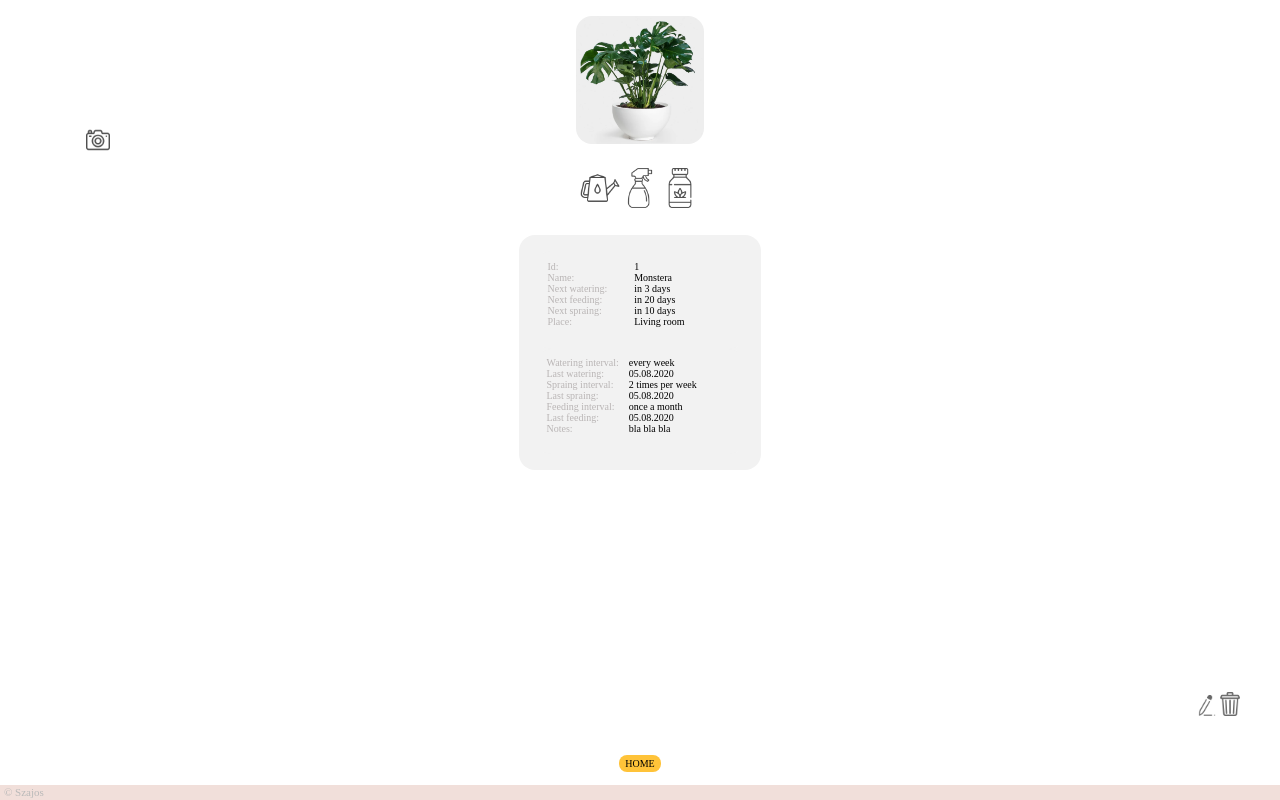
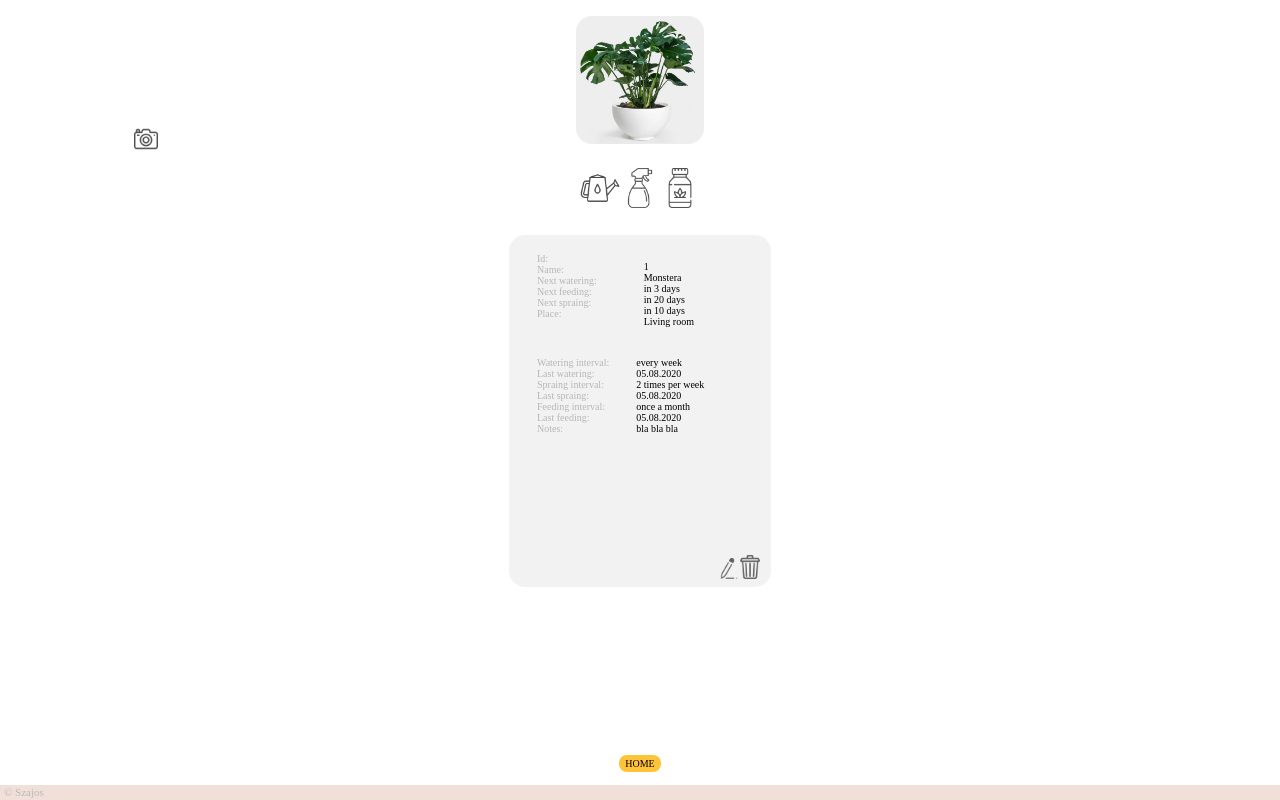
Before and after one commit to anetSzajo/plantswife, a React (Create React App) app: page /plantViewPage/1 in a window 1280 px wide. Built offline with nearby package versions, Linux system fonts and the light colour scheme; a web font is replaced by a local one.

Commit message:
Add edit button, back to home button and styling to the plant page.

```diff
--- a/src/Components/PlantPage/AddNewPlantPhoto/addNewPlantPhoto.scss
+++ b/src/Components/PlantPage/AddNewPlantPhoto/addNewPlantPhoto.scss
@@ -2,7 +2,7 @@
   opacity: 0.7;
   border: none;
   background-color: transparent;
-  position: fixed;
+  position: absolute;
   top: 127px;
   left: 80px;
   img{
@@ -10,3 +10,22 @@
     height: 1.5rem;
   }
 }
+
+@media(min-width: 370px) {
+  .addNewPlantPhotoButton {
+    top:126px;
+    left: 106px;
+  }
+}
+@media(min-width: 360px) {
+  .addNewPlantPhotoButton {
+    top:126px;
+    left: 106px;
+  }
+}
+
+@media(min-width: 376px) {
+  .addNewPlantPhotoButton {
+    left: 128px;
+  }
+}
--- a/src/Components/PlantPage/PlantPage.js
+++ b/src/Components/PlantPage/PlantPage.js
@@ -27,6 +27,7 @@ class PlantPage extends React.Component {
         return(
             <div>
                 <div className="plantViewPageBody">
+
                     <PlantPhoto fullDescriptionView={true}/>
                     <AddNewPlantPhoto />
                     <PlantButtons fullDescriptionView={true}/>
@@ -52,14 +53,14 @@ class PlantPage extends React.Component {
                                     <p>{this.state.plant.notes}</p>
                                 </div>
                             </div>
-                        </div>
-                    <div className="editAndDeleteButtons">
+                            <div>
                                 <button className="editButton">
                                     <img src="/icons/edit-icon.png" alt="" />
                                 </button>
                                 <button className="deleteButton">
                                     <img src="/icons/trash.png" alt="" />
                                 </button>
+                            </div>
                         </div>
                     <button className="backHomeButton">
                         <Link to={`/`}>HOME</Link>
--- a/src/Components/PlantPage/plantPage.scss
+++ b/src/Components/PlantPage/plantPage.scss
@@ -5,29 +5,6 @@
   flex-direction: column;
   justify-content: center;
   align-items: center;
-}
-
-
-.deleteButton,
-.editButton{
-  position: fixed;
-  opacity: 0.6;
-  border: none;
-  background-color: transparent;
-  img{
-    width: 1.5rem;
-    height: 1.5rem;
-  }
-}
-
-.deleteButton{
-  bottom: 80px;
-  right: 32px;
-}
-
-.editButton{
-  bottom: 80px;
-  right: 55px;
 }
 
 .plantDescription{
@@ -58,8 +35,8 @@
   border-radius: 2* $default-border-radius;
   margin: 1.5rem auto;
   padding: 1rem;
+  position: relative;
 }
-
 
 .backHomeButton{
   background-color: $second-color;
@@ -78,3 +55,34 @@
     color: black;
   }
 }
+
+.deleteButton,
+.editButton{
+  position: absolute;
+  opacity: 0.6;
+  border: none;
+  background-color: transparent;
+  img{
+    width: 1.5rem;
+    height: 1.5rem;
+  }
+}
+
+.deleteButton{
+  bottom: 1%;
+  right: 1%;
+}
+
+.editButton{
+  bottom: 1%;
+  right: 9%;
+}
+
+@media(min-width: 370px) {
+  .plantFullDescription{
+    height: 40vh;
+  }
+  .column-first {
+    padding: 0 17px 0 0;
+  }
+}
--- a/src/Components/SharedComponents/PlantShortDescription/plantShortDescription.scss
+++ b/src/Components/SharedComponents/PlantShortDescription/plantShortDescription.scss
@@ -13,7 +13,7 @@
   }
   .column-first {
     color: #B9B5B5;
-    margin: 0 0 0 10px;
+    margin: 0 19px 0 10px;
   }
   p {
     margin: 0;
```
Lines whose indentation alone changed are shown as unchanged.
